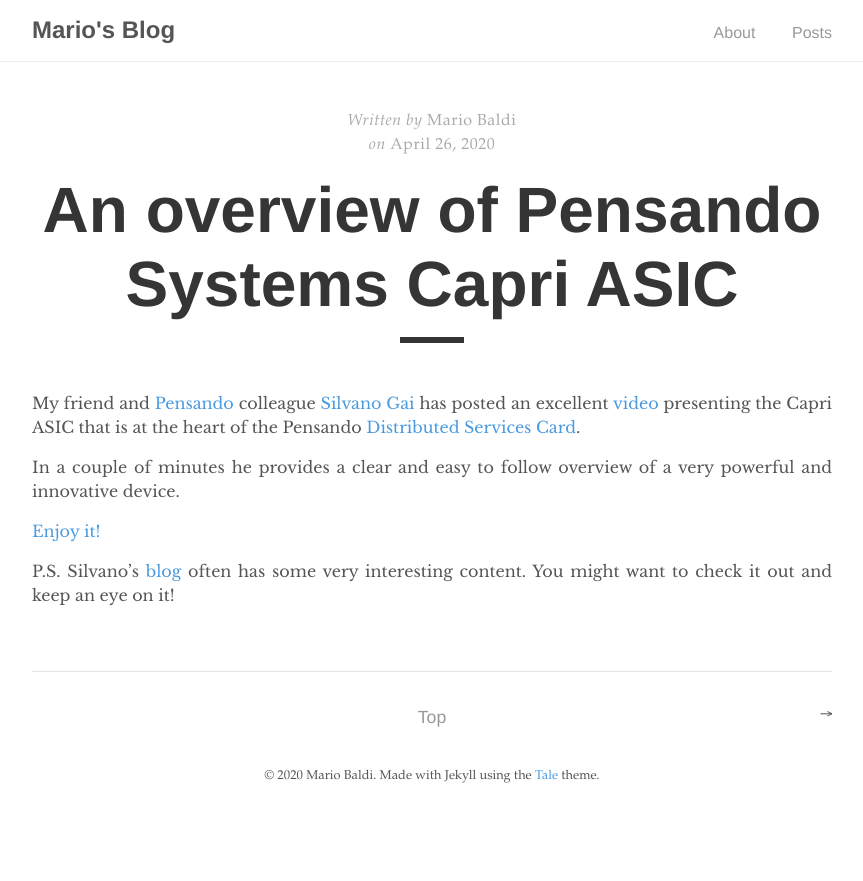
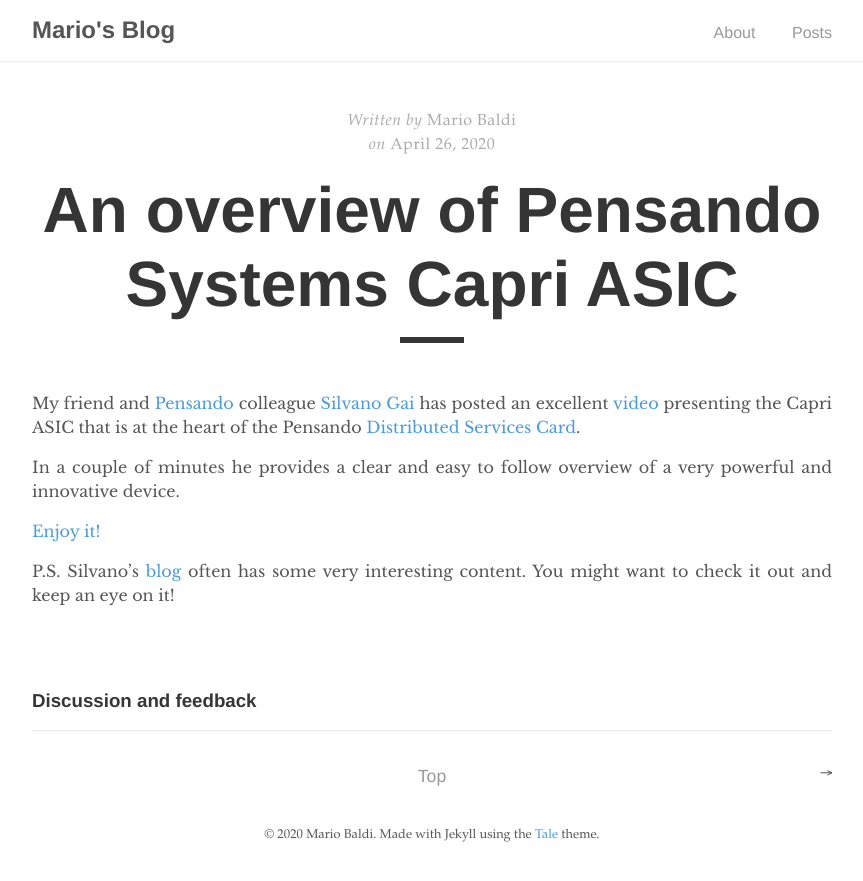
Before and after one commit to mariobaldi/mariobaldi.github.io, a Jekyll site: the page built from _posts/2020-04-26-Capri.md, in a window 1280 px wide. Shown: the top 881 px of the page, without its empty margins (208-1071 px from the left). Built offline with Jekyll 4.4.1, drawn with Linux system fonts in a browser that asks for light colours; comment, search, counter and statistics services are not loaded; part of the change alters nothing that is shown.

```diff
--- a/_posts/2020-04-26-Capri.md
+++ b/_posts/2020-04-26-Capri.md
@@ -1,7 +1,10 @@
 ---
 layout: post
+comments: true
 title: "An overview of Pensando Systems Capri ASIC"
 author: "Mario Baldi"
+excerpt: A video by Silvano Gai describing the Capri ASIC released by Pensando Systems
+description: A video on the Capri ASIC architecture
 ---
 
 My friend and [Pensando](https://pensando.io/) colleague [Silvano Gai](https://www.linkedin.com/in/silvano-gai-15263b1/) has posted an excellent [video](https://silvanogai.github.io/posts/capri/) presenting the Capri ASIC that is at the heart of the Pensando [Distributed Services Card](https://pensando.io/assets/documents/Naples_100_ProductBrief-10-2019.pdf).
```
